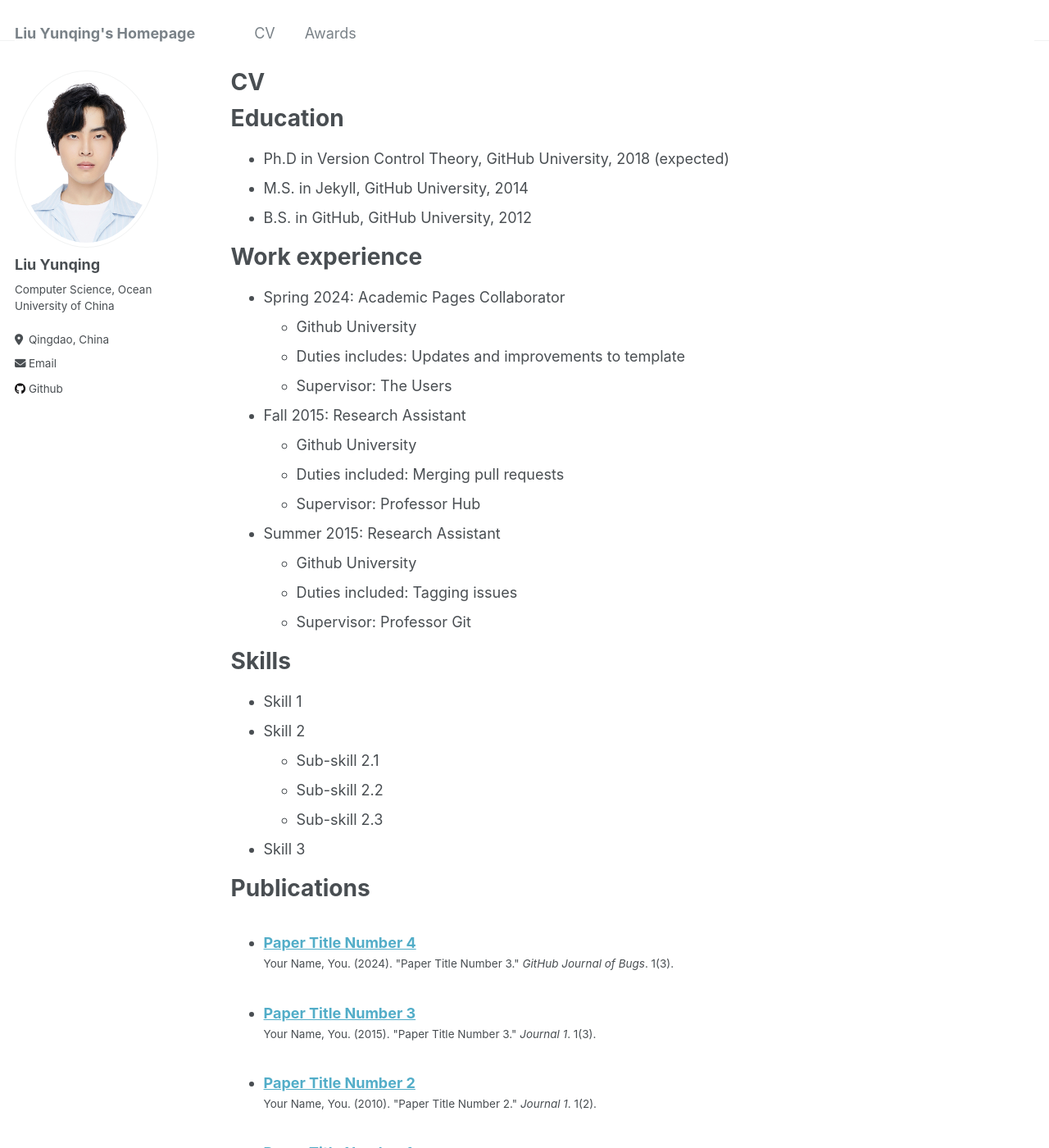
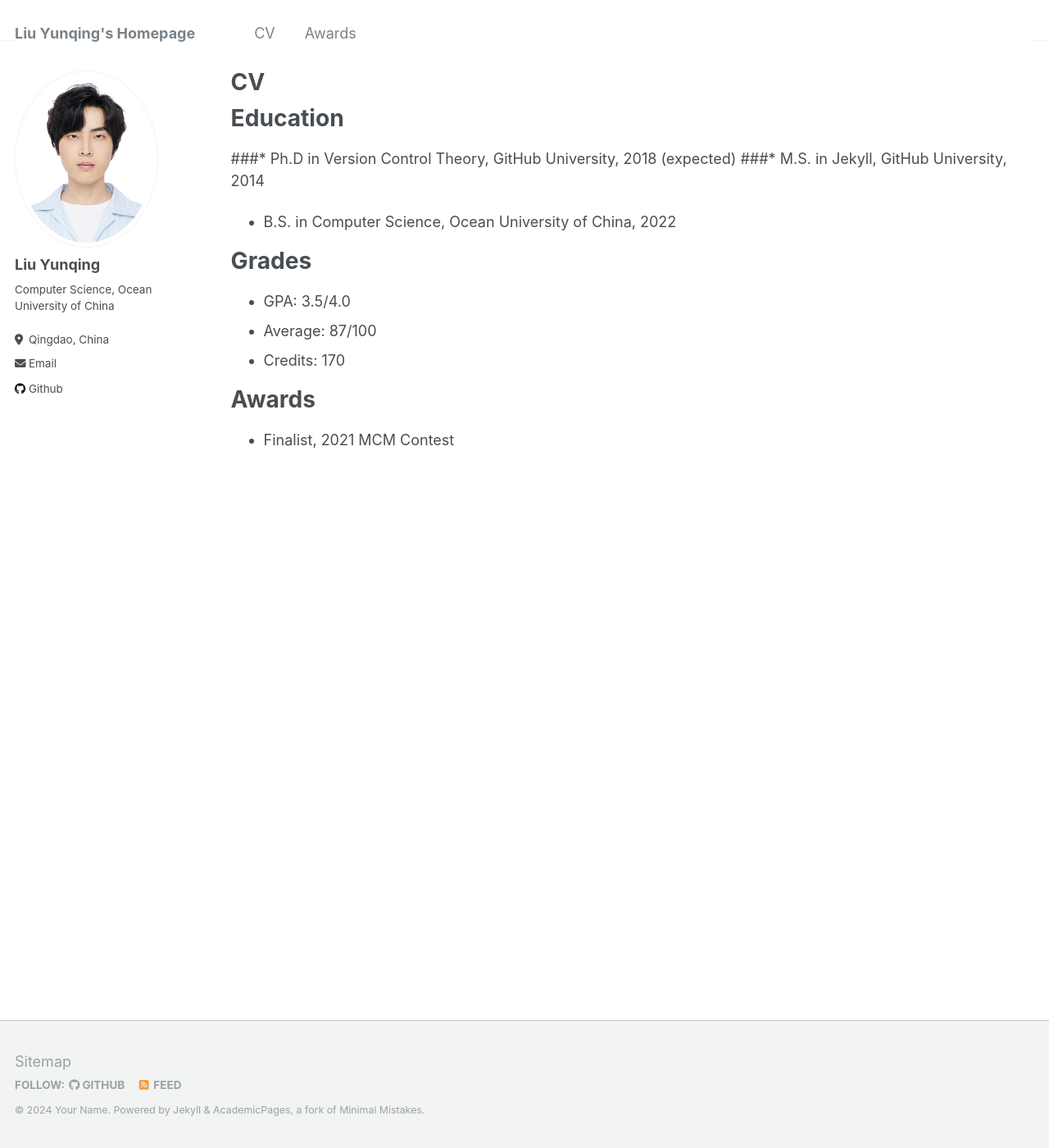
Before and after one commit to SkyworldPaladin/skyworldpaladin.github.io, a Jekyll site: the page built from _pages/cv.md, in a window 1280 px wide and 1400 px high. Shown: the whole window at 82% size. Built offline with Jekyll 4.4.1, drawn with Linux system fonts in a browser that asks for light colours; some of the changed text lies outside the part shown.

Commit message:
Update cv.md

```diff
--- a/_pages/cv.md
+++ b/_pages/cv.md
@@ -11,10 +11,22 @@ redirect_from:
 
 Education
 ======
-* Ph.D in Version Control Theory, GitHub University, 2018 (expected)
-* M.S. in Jekyll, GitHub University, 2014
-* B.S. in GitHub, GitHub University, 2012
+###* Ph.D in Version Control Theory, GitHub University, 2018 (expected)
+###* M.S. in Jekyll, GitHub University, 2014
+* B.S. in Computer Science, Ocean University of China, 2022
 
+Grades
+=====
+* GPA: 3.5/4.0
+* Average: 87/100
+* Credits: 170
+
+
+Awards
+=====
+* Finalist, 2021 MCM Contest
+
+<!-- 以下为注释
 Work experience
 ======
 * Spring 2024: Academic Pages Collaborator
@@ -62,3 +74,4 @@ Teaching
 Service and leadership
 ======
 * Currently signed in to 43 different slack teams
+-->
```
